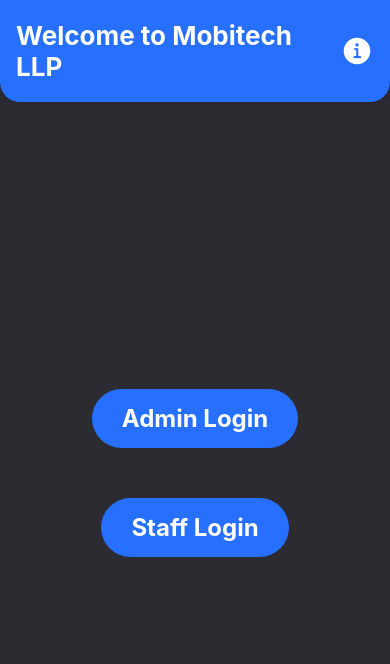
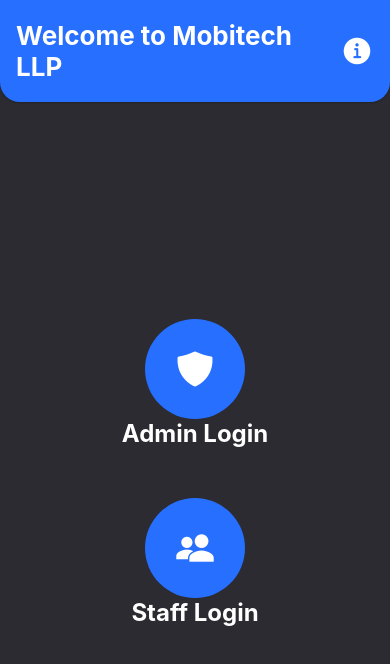
Before and after one commit to Manoj1902/Attendance1, a React Native app: screen / in a window 390 px wide. Shown: the top 664 px of the page. Built offline with nearby package versions, Linux system fonts and the light colour scheme; no server answers.

Commit message:
fine tuning 4

```diff
--- a/src/App.jsx
+++ b/src/App.jsx
@@ -33,6 +33,7 @@
           <Stack.Screen name='ShowAllEmployee' options={{ headerShown: false }} component={FetchAllEmployeeScreen} />
           <Stack.Screen name='EmployeeDetailScreen' options={{ headerShown: false }} component={EmployeeDetailScreen} />
           <Stack.Screen name='AdminSignUp' options={{ headerShown: false }} component={SignUpAdminScreen} />
+          <Stack.Screen name='ForgotPassword' options={{ headerShown: false }} component={ForgotPasswrodScreen} />
           {/* <Stack.Screen name='StaffDashboard' options={{ headerShown: false }} component={StaffDashboard} /> */}
         </Stack.Navigator>
       </NavigationContainer>
@@ -44,9 +45,8 @@
           <Stack.Screen name='Home' options={{ headerShown: false }} component={HomeScreen} />
           <Stack.Screen name='Admin' options={{ headerShown: false }} component={AdminLoginScreen} />
           <Stack.Screen name='Staff' options={{ headerShown: false }} component={StaffLogin} />
-          <Stack.Screen name='ForgotPassword' options={{ headerShown: false }} component={ForgotPasswrodScreen} />
+          <Stack.Screen name='StaffDashboard' options={{ headerShown: false }} component={StaffDashboard} />
           {/* <Stack.Screen name='AdminDashboard' options={{ headerShown: false }} component={AdminDashboard} /> */}
-          <Stack.Screen name='StaffDashboard' options={{ headerShown: false }} component={StaffDashboard} />
         </Stack.Navigator>
       </NavigationContainer>
     )
--- a/src/screens/HomeScreen.jsx
+++ b/src/screens/HomeScreen.jsx
@@ -63,13 +63,20 @@
             </View>
 
             <View style={styles.buttonsContainer}>
-                <TouchableOpacity style={styles.button} onPress={() => navigation.navigate('Admin')}>
+                <View style={{ alignItems: 'center', justifyContent: 'center' }}>
+
+                    <TouchableOpacity style={styles.button} onPress={() => navigation.navigate('Admin')}>
+                        <Icon name={'shield'} size={40} color={'white'} style={{ textAlign: 'center' }} />
+                    </TouchableOpacity>
                     <Text style={styles.buttonText}>Admin Login</Text>
-                </TouchableOpacity>
+                </View>
 
-                <TouchableOpacity style={styles.button} onPress={() => navigation.navigate('Staff')}>
+                <View style={{ alignItems: 'center', justifyContent: 'center' }}>
+                    <TouchableOpacity style={styles.button} onPress={() => navigation.navigate('Staff')}>
+                        <Icon name={'people-sharp'} size={40} color={'white'} style={{ textAlign: 'center' }} />
+                    </TouchableOpacity>
                     <Text style={styles.buttonText}>Staff Login</Text>
-                </TouchableOpacity>
+                </View>
             </View>
 
         </SafeAreaView>
@@ -114,18 +121,23 @@
         flex: 1,
         justifyContent: 'center',
         alignItems: 'center',
-        gap: 50
+        gap: 50,
     },
     button: {
+        width: 100,
+        height: 100,
         backgroundColor: theme.themeColor,
         paddingHorizontal: 30,
         paddingVertical: 15,
         borderRadius: 9999,
-        elevation: 3
+        elevation: 3,
+        justifyContent: 'center',
+        alignItems: 'center'
     },
     buttonText: {
         fontSize: 24,
         color: theme.text,
-        fontWeight: 'bold'
+        fontWeight: 'bold',
+        textAlign: 'center',
     }
 })
--- a/src/screens/StaffDashboard.jsx
+++ b/src/screens/StaffDashboard.jsx
@@ -3,12 +3,13 @@
 import { RNCamera } from 'react-native-camera';
 import Geolocation from 'react-native-geolocation-service';
 import axios from 'axios';
-import { useFocusEffect } from '@react-navigation/native';
+import { useFocusEffect, useNavigation } from '@react-navigation/native';
 import { theme } from '../theme';
 
 const { width, height } = Dimensions.get('window');
 
-const StaffDashboard = ({ employee, navigation }) => {
+const StaffDashboard = ({ employee }) => {
+    const navigation = useNavigation();
     const { Name: employeeName, Mobile: employeeMobile } = employee;
     const [imageUri, setImageUri] = useState(null);
     const [location, setLocation] = useState(null);
@@ -97,10 +98,11 @@
         }
 
         const formData = new FormData();
+        const uniqueName = `${employeeName}_photo_${Date.now()}.jpg`; // Use timestamp to create unique image name
         formData.append('image', {
             uri: imageUri,
             type: 'image/jpeg',
-            name: 'photo.jpg',
+            name: uniqueName,
         });
         formData.append('name', employeeName);
         formData.append('mobile', employeeMobile);
@@ -116,7 +118,7 @@
                 },
             });
             Alert.alert('Success', response.data.message);
-            openCameraScreen();
+            navigation.goBack(); // Navigate to the login screen
         } catch (error) {
             console.error('Error uploading image:', error);
             Alert.alert('Error', 'Failed to upload image. Please try again.');
@@ -139,12 +141,37 @@
                         source={{ uri: imageUri }}
                         style={styles.image}
                     />
-                    <View style={{ alignItems: 'center' }}>
-                        <Text>Name: {employeeName}</Text>
-                        <Text>Mobile: {employeeMobile}</Text>
-                        <Text>Date: {date}</Text>
-                        <Text>Time: {time}</Text>
-                        <Text>Location: {location}</Text>
+                    <View
+                        style={{
+                            padding: 10,
+                            marginVertical: 10
+                        }}>
+                        <Text style={{
+                            fontSize: 28,
+                            fontWeight: 'bold'
+                        }}>{employeeName}</Text>
+                    </View>
+
+                    <View style={{
+                        backgroundColor: '#3F4056',
+                        padding: 20,
+                        borderRadius: 12,
+                        marginVertical: 10,
+                        width: width * 0.75
+                    }}>
+                        <View style={{
+                            backgroundColor: '#4F5068',
+                            borderRadius: 8,
+                            paddingHorizontal: 15,
+                            paddingVertical: 12,
+                            gap: 5,
+
+                        }}>
+                            <Text style={{ fontSize: 16 }}>Mobile: {employeeMobile}</Text>
+                            <Text style={{ fontSize: 16 }}>Date: {date}</Text>
+                            <Text style={{ fontSize: 16 }}>Time: {time}</Text>
+                            <Text style={{ fontSize: 16 }}>Location: {location}</Text>
+                        </View>
                     </View>
                     <View style={{ flexDirection: 'row' }}>
                         {showButtons ? (
@@ -157,7 +184,7 @@
                                 </TouchableOpacity>
                             </>
                         ) : (
-                            <Text style={styles.countdownText}>{countdown}</Text>
+                            <Text style={styles.countdownText}>Please wait {countdown} sec.</Text>
                         )}
                     </View>
                 </View>
@@ -204,16 +231,21 @@
     },
     button: {
         width: 150,
-        height: 40,
-        backgroundColor: '#007BFF',
-        borderRadius: 5,
+        // height: 40,
+        backgroundColor: theme.themeColor,
+        borderRadius: 16,
         justifyContent: 'center',
         alignItems: 'center',
         margin: 10,
+        paddingVertical: 18,
+        paddingHorizontal: 24
     },
     buttonText: {
         color: '#fff',
-        fontSize: 16,
+        fontSize: 18,
+        fontWeight: 'bold',
+        textAlign: 'center'
+
     },
     captureButton: {
         width: 80,
--- a/src/screens/StaffLogin.jsx
+++ b/src/screens/StaffLogin.jsx
@@ -49,7 +49,9 @@
         < >
             {
                 employee ? (
-                    <StaffDashboard employee={employee} />
+                    <>
+                        <StaffDashboard employee={employee} />
+                    </>
                 ) : (
                     <ScrollView style={styles.container} showsVerticalScrollIndicator={false}>
 
```
